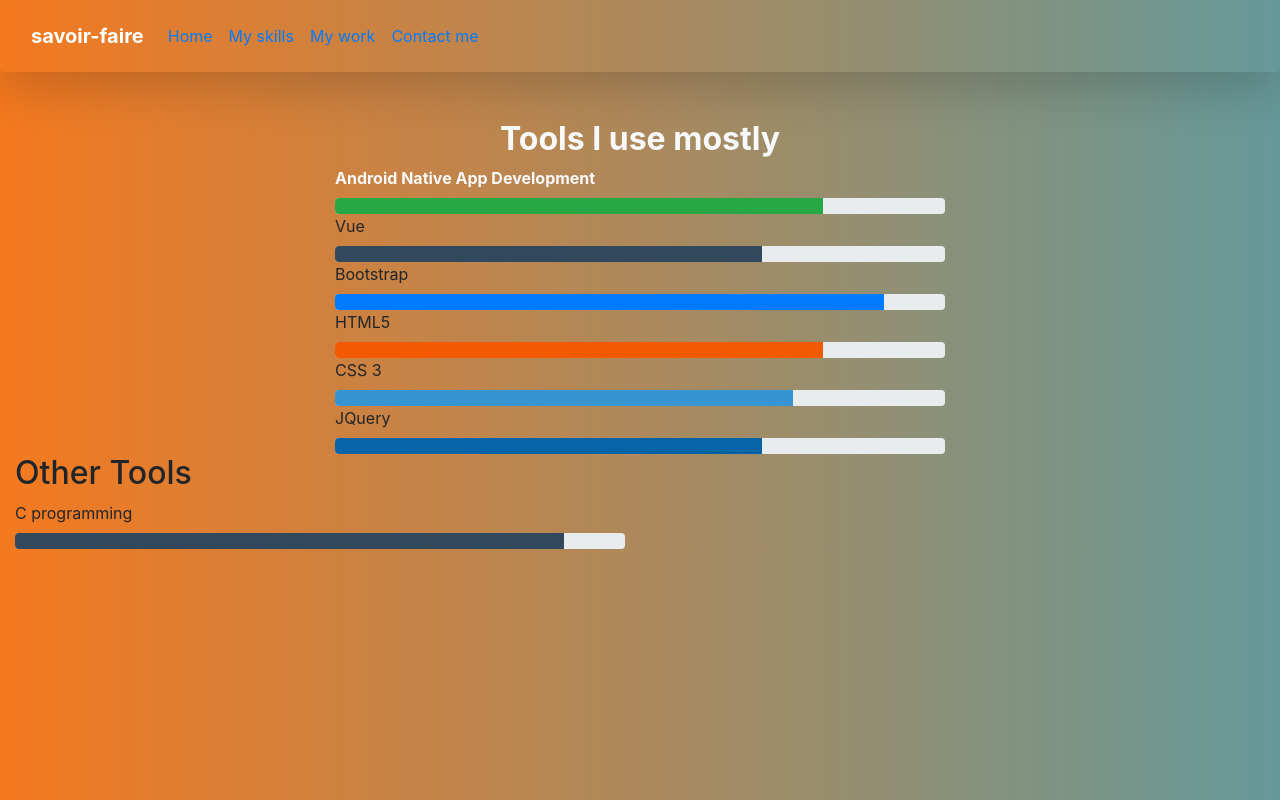
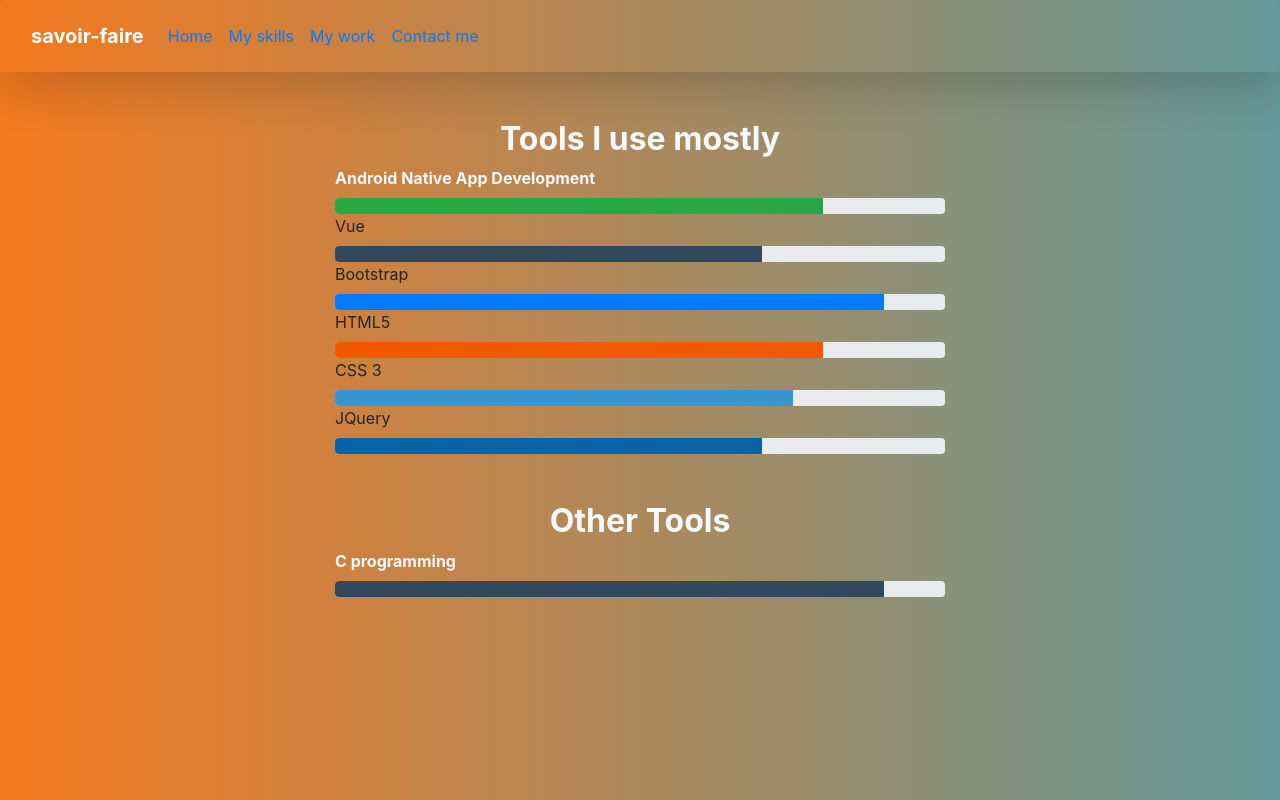
Before and after one commit to brianwachira/savoir-faire, a Vue app: page /skills in a window 1280 px wide. Built offline with nearby package versions, Linux system fonts and the light colour scheme; a web font is replaced by a local one.

Commit message:
remove col and let col inherit from main

```diff
--- a/src/components/shared/Skills.vue
+++ b/src/components/shared/Skills.vue
@@ -27,10 +27,10 @@
                 <div class="progress">
                     <div class="progress-bar bg-jblue" role="progressbar" style="width: 70%;" aria-valuenow="70" aria-valuemin="0" aria-valuemax="100"></div>
                 </div>
-            </div>
-            <div class="col-md-6 col-sm-12">
-                <h2 class="header">Other Tools</h2>
-                <label for="C-programming">C programming</label>
+            <!--/div>
+            <div class="col-md-6 col-sm-12"-->
+                <h2 class="header text-light text-center font-weight-bolder mt-5">Other Tools</h2>
+                <label for="C-programming" class="text-light font-weight-bolder">C programming</label>
                 <div class="progress">
                     <div class="progress-bar bg-vue" role="progressbar" style="width: 90%;" aria-valuenow="90" aria-valuemin="0" aria-valuemax="100"></div>
                 </div>
```
